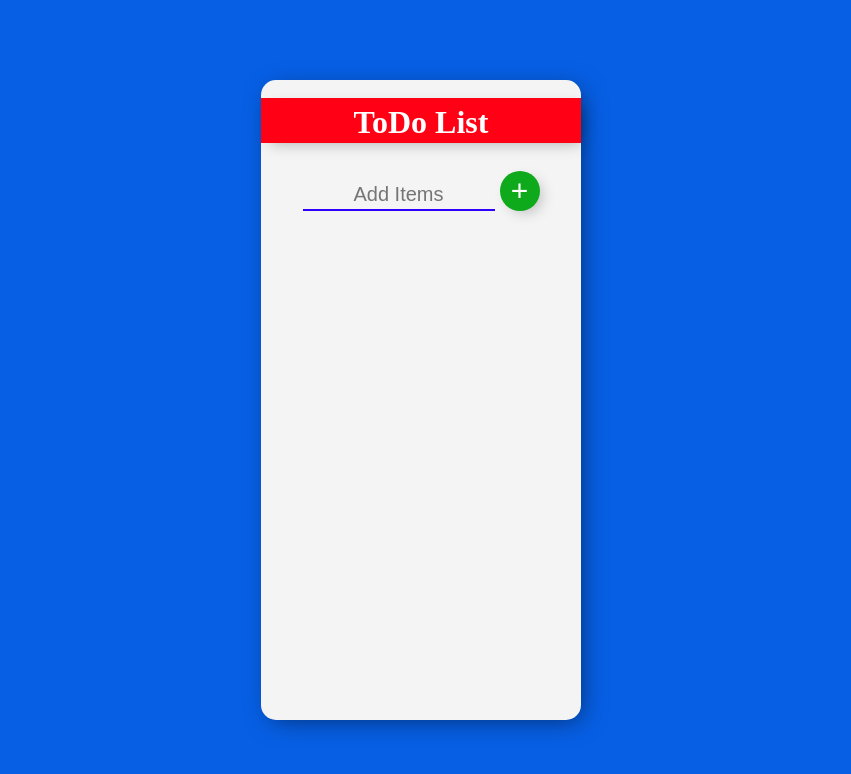
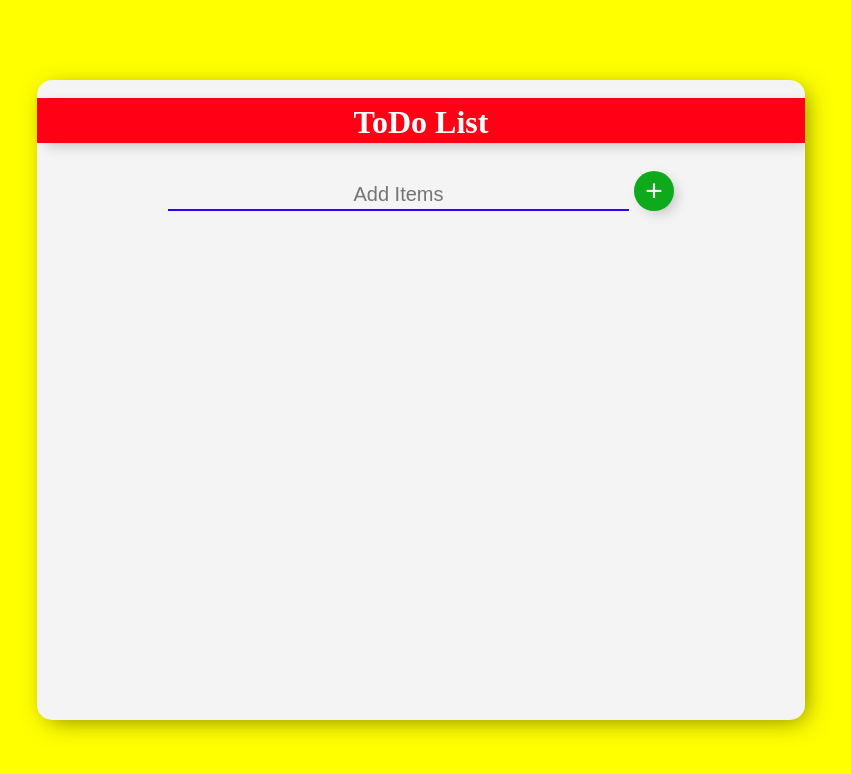
Before and after one commit to owaisalam12/reacttodoapp, a React (Create React App) app: page / in a window 1280 px wide. Shown: the top 774 px of the page, without its empty margins (219-1070 px from the left). Built offline with nearby package versions, Linux system fonts and the light colour scheme.

Commit message:
scrolable change

```diff
--- a/package.json
+++ b/package.json
@@ -1,5 +1,6 @@
 {
   "name": "myapp",
+  "homepage": "https://azaankhan271.github.io/reacttodoapp",
   "version": "0.1.0",
   "private": true,
   "dependencies": {
@@ -12,6 +13,8 @@
     "web-vitals": "^1.1.0"
   },
   "scripts": {
+    "predeploy": "npm run build",
+    "deploy": "gh-pages -d build",
     "start": "react-scripts start",
     "build": "react-scripts build",
     "test": "react-scripts test",
@@ -34,5 +37,8 @@
       "last 1 firefox version",
       "last 1 safari version"
     ]
+  },
+  "devDependencies": {
+    "gh-pages": "^3.1.0"
   }
 }
--- a/src/index.css
+++ b/src/index.css
@@ -8,7 +8,7 @@
 .main_div{
   width: 100%;
   height: 100vh;
-  background: #075fe4;
+  background: yellow;
   display: flex;
   flex-direction: row;
   justify-content: center;
@@ -17,11 +17,12 @@
 }
 
 .center_div{
-  width: 25%;
+  width: 60%;
   height: 80vh;
   background-color: #f4f4f4;
   box-shadow: 5px 5px 25px -5px rgba(0, 0,0, 0.5);
   border-radius: 15px;
+  overflow-y: scroll;
 }
 
 h1 {
```
Also changed, not shown: src/App.js (line endings or trailing spaces), 1 other file (tests, documents, lock files or other folders).
